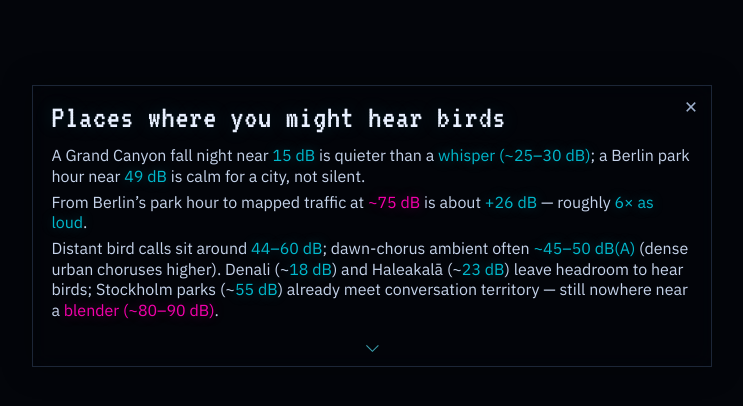
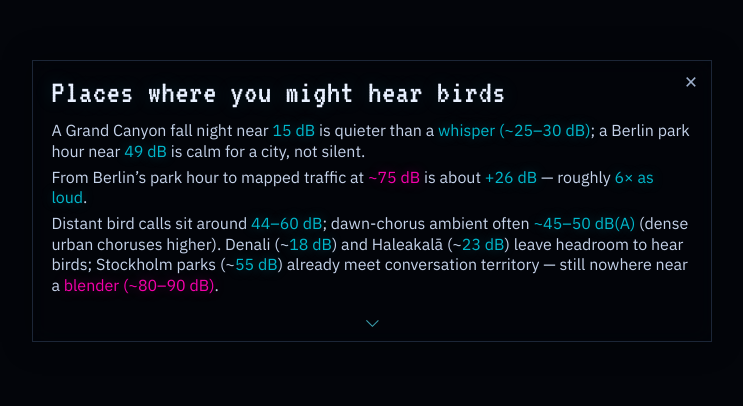
Before and after one commit to fotinidelig/noise-pollution-dataviz, a React (Vite) app in the folder app/: page / in a window 1280 px wide. Shown: the part 6574-6980 px from the top of the page, without its empty margins (268-1011 px from the left). Built offline with nearby package versions, Linux system fonts and the light colour scheme; no server answers.

Commit message:
Nudge calm story card 50px above center
Shift the calm beat stack slightly up from vertical center
so it clears the lower map/scatter area better.

Co-authored-by: Fotini Deligiannaki <fotinidelig@users.noreply.github.com>

```diff
--- a/app/src/scrolly/scrolly.css
+++ b/app/src/scrolly/scrolly.css
@@ -77,9 +77,10 @@ html {
   padding-bottom: 1rem;
 }
 
-/* Calm beat: wider card; vertically centered like other steps for now. */
+/* Calm beat: wider card; ~50px above vertical center. */
 .scrolly-step--calm .scrolly-step__stack {
   max-width: min(680px, 94vw);
+  margin-top: -50px;
 }
 
 .scrolly-step--calm .scrolly-step__card {
```
